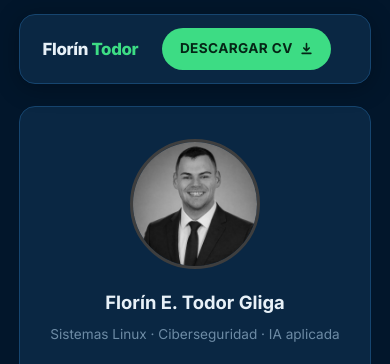
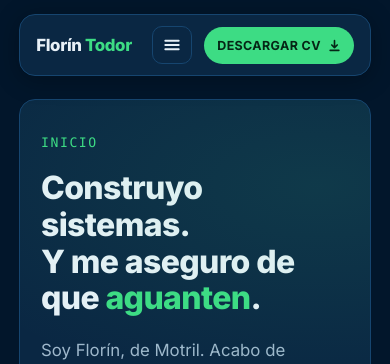
Before and after one commit to FlorinTodor/FlorinTodor.github.io, an Astro site: page / in a window 390 px wide. Shown: the top 364 px of the page. Built offline with nearby package versions, Linux system fonts and the light colour scheme; Astro itself is replaced by a stand-in of ours.

Commit message:
Menú desplegable en móvil y titular antes de la ficha personal

```diff
--- a/src/layouts/Base.astro
+++ b/src/layouts/Base.astro
@@ -82,7 +82,7 @@ const datosEstructurados = {
     <header class="cabecera">
       <div class="cabecera-caja">
         <a class="marca" href={base}>Florín <span>Todor</span></a>
-        <nav>
+        <nav id="menu">
           <a href={`${base}#sobre-mi`}>Sobre mí</a>
           <a href={`${base}#proyectos`}>Proyectos</a>
           <a href={`${base}blog/`}>Blog</a>
@@ -91,6 +91,11 @@ const datosEstructurados = {
           <a href={`${base}#cv`}>CV</a>
           <a href={`${base}#contacto`}>Contacto</a>
         </nav>
+        <button class="menu-movil" id="abrir-menu" aria-label="Abrir menú" aria-expanded="false" aria-controls="menu">
+          <svg width="20" height="20" viewBox="0 0 24 24" fill="none" stroke="currentColor" stroke-width="2.4" stroke-linecap="round">
+            <path d="M4 7h16M4 12h16M4 17h16" />
+          </svg>
+        </button>
         <a class="boton" href={`${base}CV_Florin_Todor.pdf`} download>
           Descargar CV
           <svg width="13" height="13" viewBox="0 0 24 24" fill="none" stroke="currentColor" stroke-width="3">
@@ -153,5 +158,21 @@ const datosEstructurados = {
         <p>Hecho con Astro y publicado en GitHub Pages.</p>
       </div>
     </footer>
+    <script is:inline>
+      // Menú desplegable en pantallas estrechas.
+      const boton = document.getElementById('abrir-menu');
+      const menu = document.getElementById('menu');
+      const alternar = (abierto) => {
+        menu.classList.toggle('abierto', abierto);
+        boton.setAttribute('aria-expanded', String(abierto));
+      };
+      boton.addEventListener('click', () => alternar(!menu.classList.contains('abierto')));
+      // Al pulsar un enlace se cierra, o el destino queda tapado por el propio menú.
+      menu.querySelectorAll('a').forEach((a) => a.addEventListener('click', () => alternar(false)));
+      document.addEventListener('click', (e) => {
+        if (menu.classList.contains('abierto') && !menu.contains(e.target) && !boton.contains(e.target)) alternar(false);
+      });
+      document.addEventListener('keydown', (e) => e.key === 'Escape' && alternar(false));
+    </script>
   </body>
 </html>
--- a/src/pages/index.astro
+++ b/src/pages/index.astro
@@ -83,9 +83,8 @@ const competencias = [
       <p>
         Estudié el <strong>Doble Grado en Ingeniería Informática y ADE</strong>, cinco años
         entre asignaturas de programación y de empresa. Al principio no lo tenía claro, pero
-        con el tiempo le he visto la utilidad: entiendo la parte técnica y también la de
-        negocio. Si hay que decidir si una medida de seguridad merece la pena, sé calcular lo
-        que cuesta en rendimiento y lo que cuesta en dinero.
+        con el tiempo le he visto la utilidad: además de la parte técnica entiendo cómo
+        funciona una empresa por dentro, y eso ayuda a la hora de justificar decisiones.
       </p>
       <p>
         Donde mejor me manejo es en <strong>Linux y Docker</strong>. He montado una granja web
--- a/src/styles/global.css
+++ b/src/styles/global.css
@@ -98,7 +98,12 @@ code { font-family: var(--mono); font-size: .87em; background: var(--panel-alto)
 }
 .boton.fantasma:hover { background: var(--panel-alto); color: var(--texto); }
 
-.menu-movil { display: none; }
+.menu-movil {
+  display: none; background: transparent; border: 1px solid var(--borde);
+  color: var(--texto); width: 40px; height: 38px; border-radius: 10px;
+  cursor: pointer; place-items: center; flex-shrink: 0;
+}
+.menu-movil:hover { background: var(--panel-alto); }
 
 /* ============================================================
    Estructura: lateral fijo + contenido
@@ -311,10 +316,31 @@ code { font-family: var(--mono); font-size: .87em; background: var(--panel-alto)
    ============================================================ */
 @media (max-width: 980px) {
   .disposicion { grid-template-columns: minmax(0, 1fr); }
-  .lateral { position: static; }
+  /* En móvil interesa leer el titular antes que la ficha personal. */
+  .contenido { order: 1; }
+  .lateral { position: static; order: 2; }
   .lateral .retrato { width: 130px; height: 130px; }
-  .cabecera nav { display: none; }
-  .menu-movil { display: inline-flex; }
+
+  .cabecera-caja { gap: .8rem; padding: .7rem 1rem; flex-wrap: wrap; }
+  .menu-movil { display: grid; margin-left: auto; }
+
+  /* El nav pasa a ser un panel desplegable dentro de la propia cabecera. */
+  .cabecera nav {
+    display: none; order: 3; width: 100%; margin: 0;
+    flex-direction: column; align-items: stretch; gap: 0;
+    border-top: 1px dotted var(--borde); padding-top: .5rem; margin-top: .3rem;
+  }
+  .cabecera nav.abierto { display: flex; }
+  .cabecera nav a { padding: .7rem .2rem; font-size: 1rem; }
+  .cabecera nav a + a { border-top: 1px solid var(--borde); }
+
+  /* El botón de CV cabe entero en una línea propia. */
+  .cabecera .boton { font-size: .78rem; padding: .5rem .8rem; }
+}
+
+@media (max-width: 420px) {
+  .cabecera .boton span { display: none; }
+  .portada { padding: 2rem 1.3rem; }
 }
 
 @media (prefers-reduced-motion: reduce) {
```
